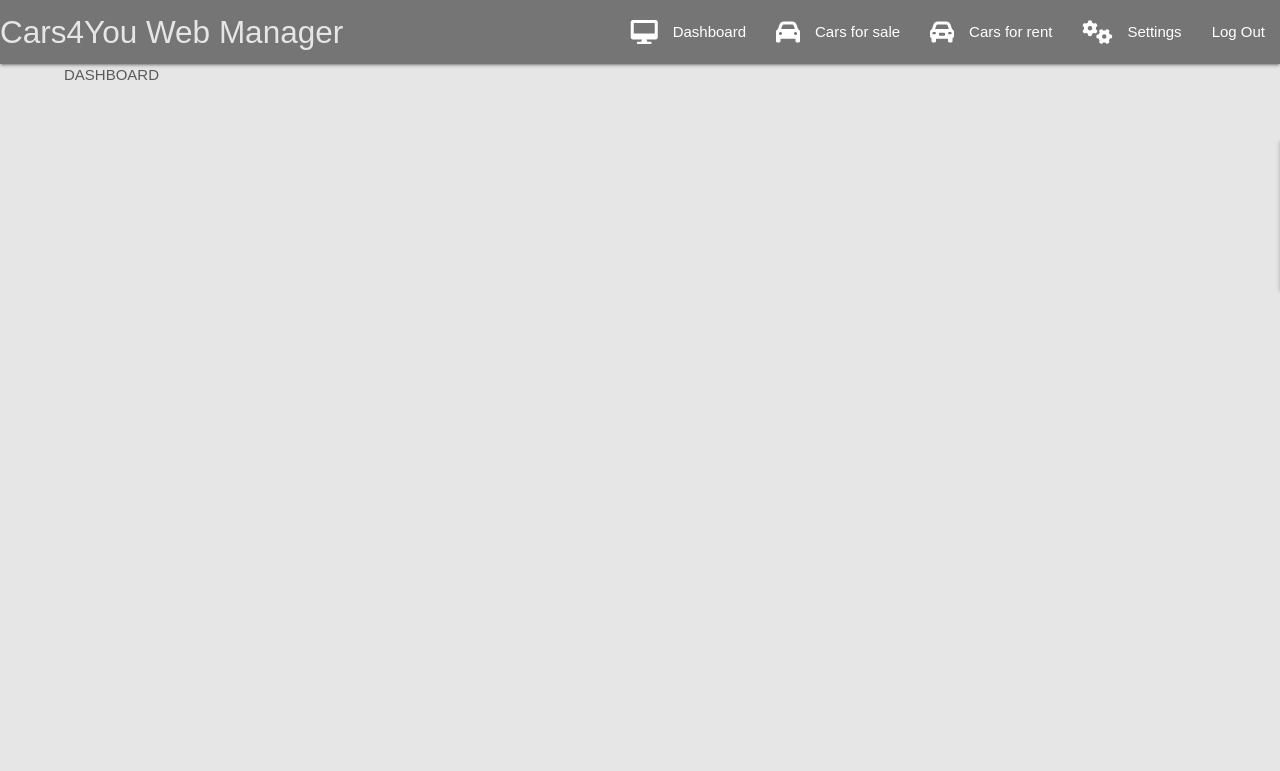
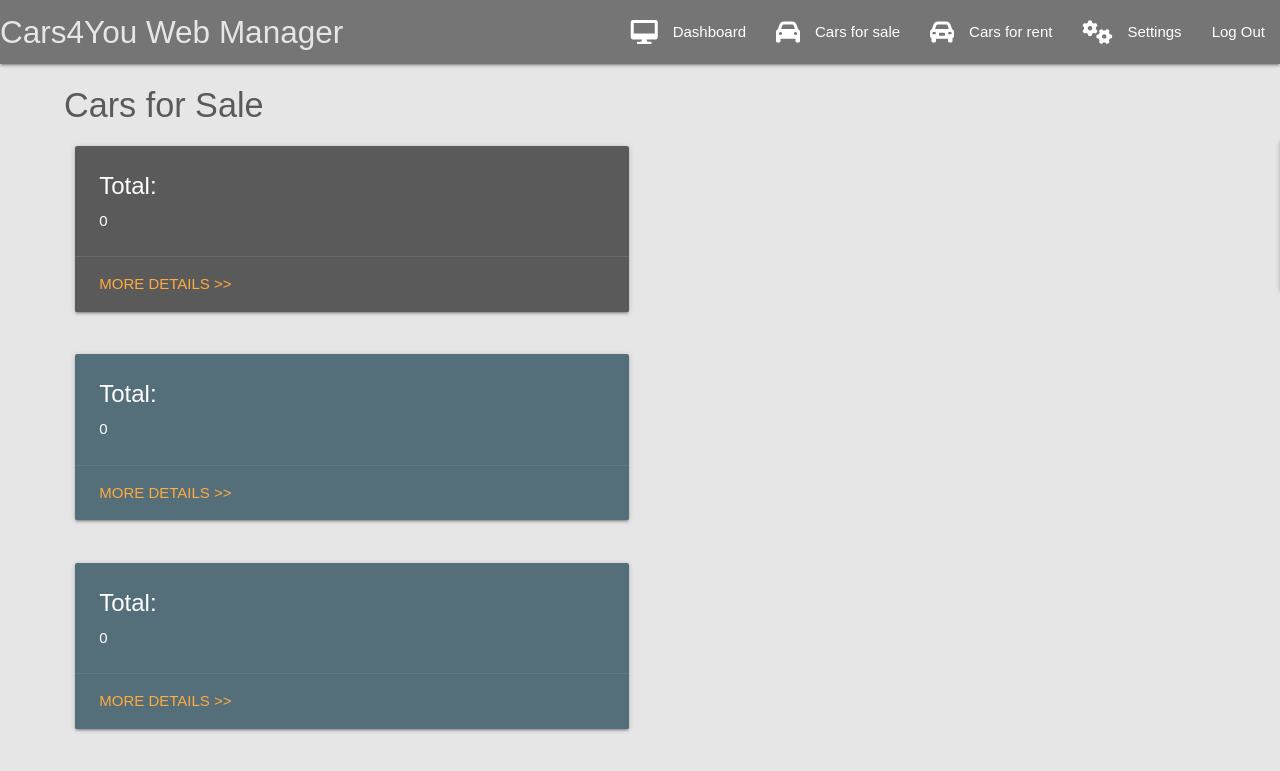
Before and after one commit to MarisKX/Code-Institute-Milestone-Project-3, a Flask app: page /manager-dashboard/dashboard/ in a window 1280 px wide. Shown: the top 771 px of the page. Run offline with Flask 2, Linux system fonts and the light colour scheme; the visitor is signed in with stand-in values (Sample User, id 1); data that the repository does not hold is empty; some libraries are stand-ins or nearby versions.

Commit message:
Created dashboard template with stistics data

```diff
--- a/app.py
+++ b/app.py
@@ -48,7 +48,7 @@ def for_sale():
     car_makes = mongo.db.car_makes.find().sort("make", 1)
     all_car_sale_items = mongo.db.cars_for_sale.find({"active":"yes"}).sort("make", 1)
     all_car_sale_items_list = list(mongo.db.cars_for_sale.find({"active":"yes"}))
-    car_sale_items = random.sample(all_car_sale_items_list, k=6)
+    car_sale_items = random.sample(all_car_sale_items_list, k=10)
     return render_template("for-sale.html", car_sale_items=car_sale_items, car_makes=car_makes)
 
 
@@ -74,7 +74,13 @@ def dashboard():
 @app.route("/manager-dashboard/dashboard/")
 def manager_dashboard():
     if "user" in session:
-        return render_template("manager-dashboard/dashboard.html")
+        all_cars_count = mongo.db.cars_for_sale.count_documents({"active": "yes"})
+        active_cars_count = mongo.db.cars_for_sale.count_documents({"active": "yes", "sold": "no"})
+        sold_cars_count = mongo.db.cars_for_sale.count_documents({"sold": "yes"})
+        return render_template("manager-dashboard/dashboard.html",
+            all_cars_count=all_cars_count,
+            active_cars_count=active_cars_count,
+            sold_cars_count=sold_cars_count)
     else:
         flash("Your session has expired!", category="info")
         return render_template("manager-dashboard/login.html")
--- a/static/css/style.css
+++ b/static/css/style.css
@@ -286,6 +286,10 @@ i.disabled {
     cursor: not-allowed;
 }
 
+.card {
+    background-color: rgb(90, 90, 90);
+}
+
 
 
 @media only screen and (max-width: 992px) {
--- a/templates/manager-dashboard/add-car-for-sale.html
+++ b/templates/manager-dashboard/add-car-for-sale.html
@@ -108,7 +108,7 @@
                     <a href="{{ url_for('cars_for_sale') }}" class="waves-effect waves-light red darken-1 btn cancel-btn">
                         <i class="far fa-window-close left"></i>Cancel
                     </a>
-                    <button type="submit" class="waves-effect waves-light green darken-1 btn product-view-btn">
+                    <button type="submit" class="waves-effect waves-light green darken-1 btn">
                         <i class="far fa-arrow-alt-circle-up left"></i>Add Car
                     </button>
                 </div>
--- a/templates/manager-dashboard/dashboard.html
+++ b/templates/manager-dashboard/dashboard.html
@@ -1,4 +1,43 @@
 {% extends "manager-dashboard/base.html" %}
 {% block content %}
-DASHBOARD
+<h4>Cars for Sale</h4>
+<div class="row">
+    <div class="col s12 m6">
+      <div class="card">
+        <div class="card-content white-text">
+          <span class="card-title">Total:</span>
+          <p>{{ all_cars_count }}</p>
+        </div>
+        <div class="card-action">
+          <a href="#">More details >> </a>
+        </div>
+      </div>
+    </div>
+  </div>
+  <div class="row">
+    <div class="col s12 m6">
+      <div class="card blue-grey darken-1">
+        <div class="card-content white-text">
+          <span class="card-title">Total:</span>
+          <p>{{ active_cars_count }}</p>
+        </div>
+        <div class="card-action">
+          <a href="#">More details >> </a>
+        </div>
+      </div>
+    </div>
+  </div>
+  <div class="row">
+    <div class="col s12 m6">
+      <div class="card blue-grey darken-1">
+        <div class="card-content white-text">
+          <span class="card-title">Total:</span>
+          <p>{{ sold_cars_count }}</p>
+        </div>
+        <div class="card-action">
+          <a href="#">More details >> </a>
+        </div>
+      </div>
+    </div>
+  </div>
 {% endblock %}
--- a/templates/manager-dashboard/edit-car-for-sale.html
+++ b/templates/manager-dashboard/edit-car-for-sale.html
@@ -114,7 +114,7 @@
                     <a href="{{ url_for('cars_for_sale') }}" class="waves-effect waves-light red darken-1 btn cancel-btn">
                         <i class="far fa-window-close left"></i>Cancel
                     </a>
-                    <button type="submit" class="waves-effect waves-light green darken-1 btn product-view-btn">
+                    <button type="submit" class="waves-effect waves-light green darken-1 btn">
                         <i class="far fa-arrow-alt-circle-up left"></i>Update Car
                     </button>
                 </div>
```
Also changed, not shown: templates/manager-dashboard/cars-for-sale.html (+4 -4 lines).
